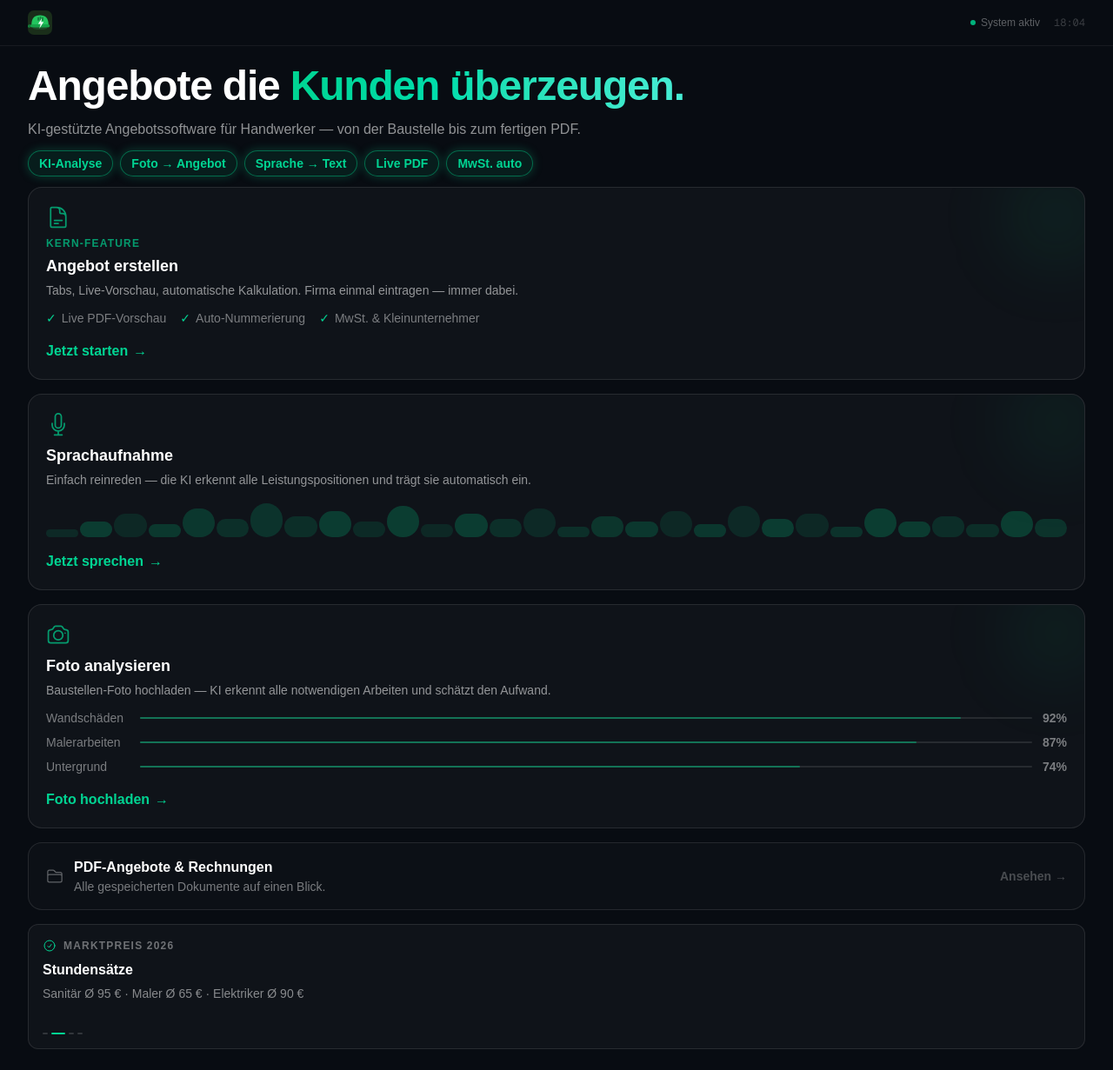
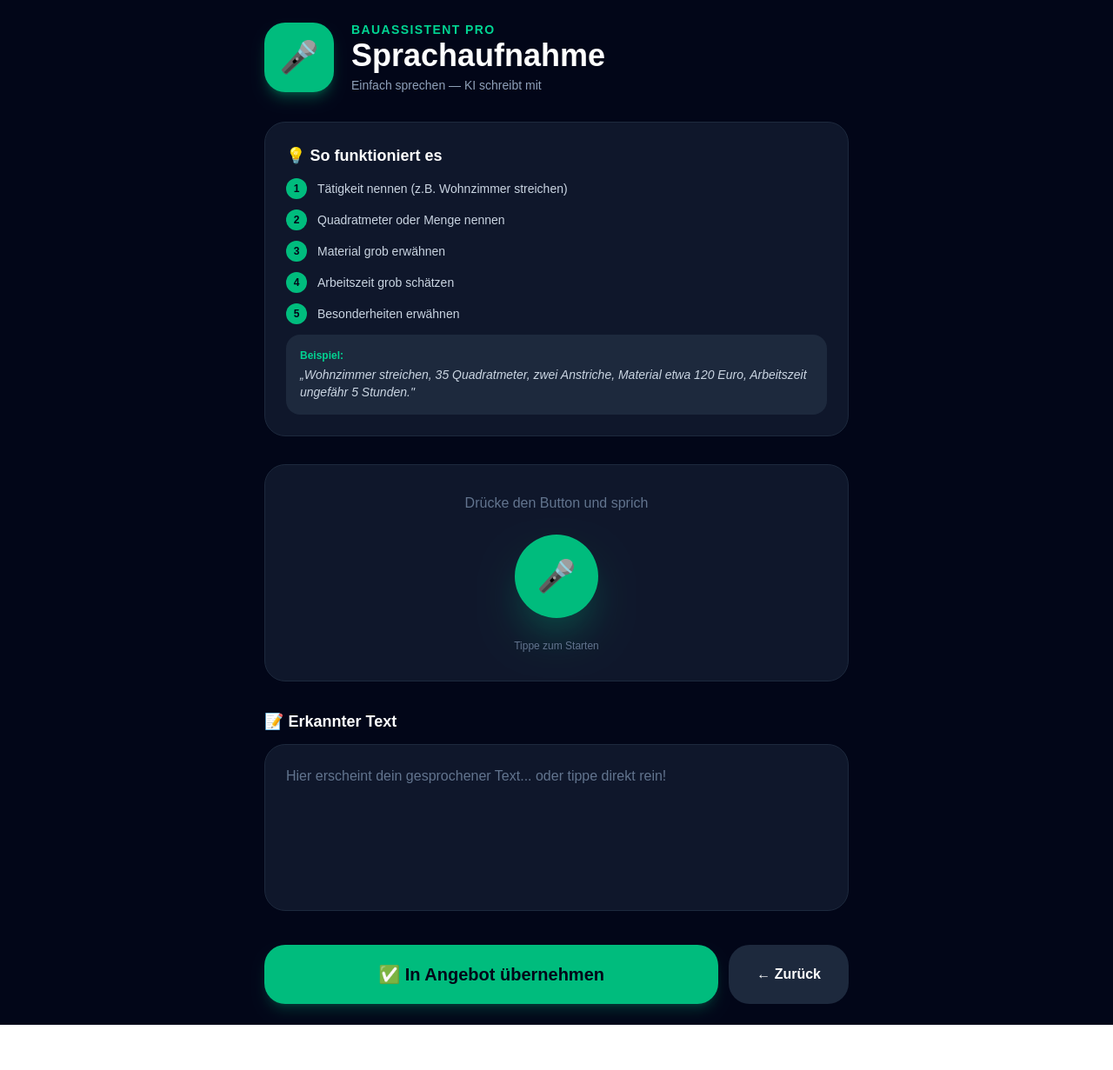
Before and after one commit to maikheidemann2012-commits/bauassistent-pro, a Next.js app: page /sprache in a window 1280 px wide. Shown: the whole page at 87% size. After the commit the page ends 1179 px from the top, so only its background shows below. Built offline with nearby package versions, Linux system fonts and the light colour scheme.

Commit message:
Sprache neue Version

```diff
--- a/app/sprache/page.tsx
+++ b/app/sprache/page.tsx
@@ -1,240 +1,238 @@
 "use client";
 
-import { useRouter } from "next/navigation";
-import { useEffect, useState } from "react";
+import { useState, useRef } from "react";
 
-function TippKachel() {
-  const tipps = [
-    {
-      icon: <svg viewBox="0 0 24 24" fill="none" stroke="currentColor" strokeWidth="1.5" className="h-4 w-4 text-emerald-400"><path strokeLinecap="round" strokeLinejoin="round" d="M12 6v6l4 2m6-2a10 10 0 11-20 0 10 10 0 0120 0z" /></svg>,
-      label: "Zeitersparnis", titel: "60 Sekunden",
-      text: "Von der Anfrage zum fertigen PDF — mit KI.",
-    },
-    {
-      icon: <svg viewBox="0 0 24 24" fill="none" stroke="currentColor" strokeWidth="1.5" className="h-4 w-4 text-emerald-400"><path strokeLinecap="round" strokeLinejoin="round" d="M9 12.75L11.25 15 15 9.75M21 12a9 9 0 11-18 0 9 9 0 0118 0z" /></svg>,
-      label: "Marktpreis 2026", titel: "Stundensätze",
-      text: "Sanitär Ø 95 € · Maler Ø 65 € · Elektriker Ø 90 €",
-    },
-    {
-      icon: <svg viewBox="0 0 24 24" fill="none" stroke="currentColor" strokeWidth="1.5" className="h-4 w-4 text-emerald-400"><path strokeLinecap="round" strokeLinejoin="round" d="M2.25 18.75a60.07 60.07 0 0115.797 2.101c.727.198 1.453-.342 1.453-1.096V18.75M3.75 4.5v.75A.75.75 0 013 6h-.75m0 0v-.375c0-.621.504-1.125 1.125-1.125H20.25M2.25 6v9m18-10.5v.75c0 .414.336.75.75.75h.75m-1.5-1.5h.375c.621 0 1.125.504 1.125 1.125v9.75c0 .621-.504 1.125-1.125 1.125h-.375m1.5-1.5H21a.75.75 0 00-.75.75v.75m0 0H3.75m0 0h-.375a1.125 1.125 0 01-1.125-1.125V15m1.5 1.5v-.75A.75.75 0 003 15h-.75" /></svg>,
-      label: "Kalkulation", titel: "Materialaufschlag",
-      text: "15–25% Aufschlag einrechnen — sonst bleibt Geld liegen.",
-    },
-    {
-      icon: <svg viewBox="0 0 24 24" fill="none" stroke="currentColor" strokeWidth="1.5" className="h-4 w-4 text-emerald-400"><path strokeLinecap="round" strokeLinejoin="round" d="M3.75 13.5l10.5-11.25L12 10.5h8.25L9.75 21.75 12 13.5H3.75z" /></svg>,
-      label: "Profi-Tipp", titel: "Anfahrt berechnen",
-      text: "Fahrzeit × Stundensatz ÷ 2 — nie wieder verschenken.",
-    },
-  ];
+export default function SprachePage() {
+  const [text, setText] = useState("");
+  const [aufnahme, setAufnahme] = useState(false);
+  const [laden, setLaden] = useState(false);
+  const [fehler, setFehler] = useState("");
+  const [aufnahmeZeit, setAufnahmeZeit] = useState(0);
+  const mediaRecorderRef = useRef<MediaRecorder | null>(null);
+  const chunksRef = useRef<Blob[]>([]);
+  const timerRef = useRef<any>(null);
+  const streamRef = useRef<MediaStream | null>(null);
 
-  const [index, setIndex] = useState(0);
-  const [sichtbar, setSichtbar] = useState(true);
+  async function aufnahmeStarten() {
+    setFehler("");
+    try {
+      const stream = await navigator.mediaDevices.getUserMedia({ audio: true });
+      streamRef.current = stream;
+      chunksRef.current = [];
 
-  useEffect(() => {
-    const t = setInterval(() => {
-      setSichtbar(false);
-      setTimeout(() => { setIndex((i) => (i + 1) % tipps.length); setSichtbar(true); }, 250);
-    }, 3500);
-    return () => clearInterval(t);
-  }, []);
+      const mediaRecorder = new MediaRecorder(stream);
+      mediaRecorderRef.current = mediaRecorder;
 
-  const tipp = tipps[index];
+      mediaRecorder.ondataavailable = (e) => {
+        if (e.data.size > 0) chunksRef.current.push(e.data);
+      };
+
+      mediaRecorder.onstop = async () => {
+        const blob = new Blob(chunksRef.current, { type: "audio/webm" });
+        await transkribieren(blob);
+        stream.getTracks().forEach((t) => t.stop());
+      };
+
+      mediaRecorder.start();
+      setAufnahme(true);
+      setAufnahmeZeit(0);
+      timerRef.current = setInterval(() => {
+        setAufnahmeZeit((prev) => prev + 1);
+      }, 1000);
+    } catch (err) {
+      setFehler("❌ Mikrofon konnte nicht gestartet werden! Bitte Zugriff erlauben.");
+    }
+  }
+
+  function aufnahmeStoppen() {
+    if (mediaRecorderRef.current && aufnahme) {
+      mediaRecorderRef.current.stop();
+      setAufnahme(false);
+      setLaden(true);
+      if (timerRef.current) clearInterval(timerRef.current);
+    }
+  }
+
+  async function transkribieren(blob: Blob) {
+    try {
+      // Audio zu Base64 konvertieren
+      const arrayBuffer = await blob.arrayBuffer();
+      const uint8Array = new Uint8Array(arrayBuffer);
+      let binary = "";
+      uint8Array.forEach((b) => (binary += String.fromCharCode(b)));
+      const base64 = btoa(binary);
+
+      // Zur Anthropic API schicken
+      const response = await fetch("/api/transkribieren", {
+        method: "POST",
+        headers: { "Content-Type": "application/json" },
+        body: JSON.stringify({ audio: base64 }),
+      });
+
+      const data = await response.json();
+      if (data.text) {
+        setText((prev) => prev ? prev + " " + data.text : data.text);
+      } else {
+        setFehler("⚠️ KI konnte nichts erkennen — bitte nochmal versuchen!");
+      }
+    } catch (err) {
+      setFehler("⚠️ Fehler bei der KI-Verarbeitung — bitte nochmal versuchen!");
+    } finally {
+      setLaden(false);
+    }
+  }
+
+  function textLoeschen() {
+    setText("");
+    setFehler("");
+    setAufnahmeZeit(0);
+  }
+
+  function angebotUebernehmen() {
+    if (!text.trim()) {
+      setFehler("⚠️ Bitte erst etwas sprechen oder eingeben!");
+      return;
+    }
+    const encoded = encodeURIComponent(text.trim());
+    window.location.href = `/angebot?sprachtext=${encoded}`;
+  }
+
+  function formatZeit(sek: number) {
+    const m = Math.floor(sek / 60).toString().padStart(2, "0");
+    const s = (sek % 60).toString().padStart(2, "0");
+    return `${m}:${s}`;
+  }
 
   return (
-    <div className="flex h-full flex-col justify-between rounded-xl border border-white/10 bg-white/[0.03] p-4">
-      <div style={{ opacity: sichtbar ? 1 : 0, transition: "opacity 0.25s ease" }}>
-        <div className="mb-2 flex items-center gap-2">
-          {tipp.icon}
-          <span className="text-xs font-bold uppercase tracking-widest text-white/40">{tipp.label}</span>
+    <main className="min-h-screen bg-slate-950 p-6 text-white">
+      <section className="mx-auto flex max-w-2xl flex-col gap-8">
+
+        {/* Header */}
+        <div className="flex items-center gap-5">
+          <div className="flex h-20 w-20 items-center justify-center rounded-3xl bg-emerald-500 text-4xl shadow-lg shadow-emerald-500/30">
+            🎤
           </div>
-        <p className="text-base font-black text-white">{tipp.titel}</p>
-        <p className="mt-1 text-sm leading-relaxed text-white/50">{tipp.text}</p>
-      </div>
-      <div className="mt-3 flex gap-1">
-        {tipps.map((_, i) => (
-          <button key={i} onClick={() => setIndex(i)}
-            className={`h-0.5 rounded-full transition-all ${i === index ? "w-4 bg-emerald-400" : "w-1.5 bg-white/15"}`}
-          />
-        ))}
-      </div>
-    </div>
-  );
-}
-
-export default function Home() {
-  const router = useRouter();
-  const [uhrzeit, setUhrzeit] = useState("");
-
-  useEffect(() => {
-    function update() {
-      setUhrzeit(new Date().toLocaleTimeString("de-DE", { hour: "2-digit", minute: "2-digit" }));
-    }
-    update();
-    const interval = setInterval(update, 1000);
-    return () => clearInterval(interval);
-  }, []);
-
-  return (
-    <main className="min-h-screen bg-[#080c12] text-white flex flex-col">
-
-      {/* Topbar */}
-      <div className="shrink-0 border-b border-white/[0.06] px-4 md:px-8 py-3">
-        <div className="flex items-center justify-between">
-          <img src="/icon-only.svg" alt="BauAssistent Pro" className="h-7 w-7" />
-          <div className="flex items-center gap-4">
-            <div className="flex items-center gap-1.5">
-              <span className="h-1.5 w-1.5 animate-pulse rounded-full bg-emerald-400" />
-              <span className="text-xs text-white/35">System aktiv</span>
-            </div>
-            <span className="font-mono text-xs text-white/20">{uhrzeit}</span>
-          </div>
+          <div>
+            <p className="text-sm font-bold text-emerald-400 tracking-widest uppercase">BauAssistent Pro</p>
+            <h1 className="text-4xl font-black">Sprachaufnahme</h1>
+            <p className="text-slate-400 text-sm mt-1">Einfach sprechen — KI schreibt mit</p>
           </div>
         </div>
 
-      {/* Hero */}
-      <div className="shrink-0 px-4 md:px-8 pt-4 pb-3">
-        <h1 className="text-3xl md:text-5xl font-black leading-tight tracking-tight">
-          Angebote die{" "}
-          <span className="bg-gradient-to-r from-emerald-400 to-teal-300 bg-clip-text text-transparent">
-            Kunden überzeugen.
-          </span>
-        </h1>
-        <p className="mt-2 text-sm md:text-base text-white/55">
-          KI-gestützte Angebotssoftware für Handwerker — von der Baustelle bis zum fertigen PDF.
-        </p>
-
-        {/* Pills */}
-        <div className="mt-3 flex flex-wrap gap-2">
-          {["KI-Analyse", "Foto → Angebot", "Sprache → Text", "Live PDF", "MwSt. auto"].map((f) => (
-            <span
-              key={f}
-              className="rounded-full border border-emerald-500/50 bg-emerald-500/10 px-3 py-1 text-xs md:text-sm font-semibold text-emerald-400 shadow-[0_0_12px_rgba(16,185,129,0.3)]"
-            >
-              {f}
-            </span>
+        {/* Anleitung */}
+        <div className="rounded-3xl border border-slate-800 bg-slate-900 p-6 space-y-3">
+          <h2 className="text-lg font-black text-white">💡 So funktioniert es</h2>
+          {[
+            "Tätigkeit nennen (z.B. Wohnzimmer streichen)",
+            "Quadratmeter oder Menge nennen",
+            "Material grob erwähnen",
+            "Arbeitszeit grob schätzen",
+            "Besonderheiten erwähnen",
+          ].map((tip, i) => (
+            <div key={i} className="flex items-center gap-3">
+              <span className="flex h-6 w-6 items-center justify-center rounded-full bg-emerald-500 text-xs font-black text-slate-950">{i + 1}</span>
+              <span className="text-slate-300 text-sm">{tip}</span>
+            </div>
           ))}
+          <div className="mt-3 rounded-2xl bg-slate-800 p-4">
+            <p className="text-xs text-emerald-400 font-bold mb-1">Beispiel:</p>
+            <p className="text-slate-300 text-sm italic">„Wohnzimmer streichen, 35 Quadratmeter, zwei Anstriche, Material etwa 120 Euro, Arbeitszeit ungefähr 5 Stunden."</p>
           </div>
         </div>
 
-      {/* Kacheln */}
-      <div className="flex-1 px-4 md:px-8 pb-6">
-        <div className="flex flex-col gap-4">
+        {/* Visualizer */}
+        <div className="rounded-3xl border border-slate-800 bg-slate-900 p-8 flex flex-col items-center gap-6">
 
-          {/* Angebot erstellen */}
-          <div
-            onClick={() => router.push("/angebot")}
-            className="group relative cursor-pointer overflow-hidden rounded-2xl border border-white/10 bg-white/[0.03] p-5 transition-all hover:border-emerald-500/30 hover:bg-white/[0.06]"
-          >
-            <div className="pointer-events-none absolute -right-6 -top-6 h-28 w-28 rounded-full bg-emerald-500/10 blur-2xl" />
-            <div className="relative">
-              <svg viewBox="0 0 24 24" fill="none" stroke="currentColor" strokeWidth="1.5" className="h-7 w-7 text-emerald-400/70">
-                <path strokeLinecap="round" strokeLinejoin="round" d="M19.5 14.25v-2.625a3.375 3.375 0 00-3.375-3.375h-1.5A1.125 1.125 0 0113.5 7.125v-1.5a3.375 3.375 0 00-3.375-3.375H8.25m0 12.75h7.5m-7.5 3H12M10.5 2.25H5.625c-.621 0-1.125.504-1.125 1.125v17.25c0 .621.504 1.125 1.125 1.125h12.75c.621 0 1.125-.504 1.125-1.125V11.25a9 9 0 00-9-9z" />
-              </svg>
-              <span className="mt-2 block text-xs font-bold uppercase tracking-widest text-emerald-400/70">Kern-Feature</span>
-              <h2 className="mt-1 text-lg font-black">Angebot erstellen</h2>
-              <p className="mt-1 text-sm text-white/55">
-                Tabs, Live-Vorschau, automatische Kalkulation. Firma einmal eintragen — immer dabei.
-              </p>
-              <div className="mt-3 flex flex-wrap gap-x-4 gap-y-1">
-                {["Live PDF-Vorschau", "Auto-Nummerierung", "MwSt. & Kleinunternehmer"].map((f) => (
-                  <div key={f} className="flex items-center gap-1.5 text-sm text-white/45">
-                    <span className="text-emerald-400">✓</span> {f}
+          {/* Status */}
+          <div className="text-center">
+            {laden ? (
+              <div className="space-y-2">
+                <div className="flex items-center justify-center gap-2">
+                  <span className="h-3 w-3 rounded-full bg-emerald-500 animate-pulse"/>
+                  <span className="font-black text-emerald-400">KI verarbeitet...</span>
                 </div>
-                ))}
+                <p className="text-slate-400 text-sm">Bitte warten</p>
               </div>
-              <div className="mt-4 flex items-center gap-1.5 text-base font-bold text-emerald-400">
-                Jetzt starten <span className="transition-transform group-hover:translate-x-1.5">→</span>
+            ) : aufnahme ? (
+              <div className="space-y-1">
+                <div className="flex items-center justify-center gap-2">
+                  <span className="h-3 w-3 rounded-full bg-red-500 animate-pulse"/>
+                  <span className="font-black text-red-400">AUFNAHME LÄUFT</span>
                 </div>
+                <p className="text-slate-400 text-sm font-mono">{formatZeit(aufnahmeZeit)}</p>
               </div>
+            ) : text ? (
+              <p className="text-emerald-400 font-bold">✅ Aufnahme bereit</p>
+            ) : (
+              <p className="text-slate-500">Drücke den Button und sprich</p>
+            )}
           </div>
 
-          {/* Sprachaufnahme */}
-          <div
-            onClick={() => router.push("/sprache")}
-            className="group relative cursor-pointer overflow-hidden rounded-2xl border border-white/10 bg-white/[0.03] p-5 transition-all hover:border-emerald-500/20 hover:bg-white/[0.06]"
+          {/* Aufnahme Button */}
+          <button
+            onClick={aufnahme ? aufnahmeStoppen : aufnahmeStarten}
+            disabled={laden}
+            className={`flex h-24 w-24 items-center justify-center rounded-full text-4xl font-black shadow-2xl transition-all duration-200 active:scale-95 ${
+              laden
+                ? "bg-slate-700 cursor-wait"
+                : aufnahme
+                ? "bg-red-500 shadow-red-500/40 animate-pulse scale-110"
+                : "bg-emerald-500 shadow-emerald-500/40 hover:scale-105"
+            }`}
           >
-            <div className="pointer-events-none absolute -right-6 -top-6 h-28 w-28 rounded-full bg-emerald-500/8 blur-2xl" />
-            <div className="relative">
-              <svg viewBox="0 0 24 24" fill="none" stroke="currentColor" strokeWidth="1.5" className="h-7 w-7 text-emerald-400/70">
-                <path strokeLinecap="round" strokeLinejoin="round" d="M12 18.75a6 6 0 006-6v-1.5m-6 7.5a6 6 0 01-6-6v-1.5m6 7.5v3.75m-3.75 0h7.5M12 15.75a3 3 0 01-3-3V4.5a3 3 0 116 0v8.25a3 3 0 01-3 3z" />
-              </svg>
-              <h2 className="mt-2 text-lg font-black">Sprachaufnahme</h2>
-              <p className="mt-1 text-sm text-white/55">
-                Einfach reinreden — die KI erkennt alle Leistungspositionen und trägt sie automatisch ein.
+            {laden ? "⏳" : aufnahme ? "⏹" : "🎤"}
+          </button>
+
+          <p className="text-xs text-slate-500">
+            {laden ? "KI analysiert deine Sprache..." : aufnahme ? "Tippe zum Stoppen" : "Tippe zum Starten"}
           </p>
-              <div className="mt-4 flex items-end gap-0.5 h-10 w-full">
-                {[3,6,9,5,11,7,13,8,10,6,12,5,9,7,11,4,8,6,10,5,12,7,9,4,11,6,8,5,10,7].map((h, i) => (
-                  <div
-                    key={i}
-                    className="flex-1 rounded-full bg-emerald-500/25"
-                    style={{ height: `${h * 3}px`, animation: `pulse 1.${i % 5}s ease-in-out infinite alternate`, animationDelay: `${i * 0.06}s` }}
-                  />
-                ))}
-              </div>
-              <div className="mt-4 flex items-center gap-1.5 text-base font-bold text-emerald-400">
-                Jetzt sprechen <span className="transition-transform group-hover:translate-x-1.5">→</span>
-              </div>
-            </div>
         </div>
 
-          {/* Foto analysieren */}
-          <div
-            onClick={() => router.push("/foto")}
-            className="group relative cursor-pointer overflow-hidden rounded-2xl border border-white/10 bg-white/[0.03] p-5 transition-all hover:border-emerald-500/20 hover:bg-white/[0.06]"
-          >
-            <div className="pointer-events-none absolute -right-6 -top-6 h-28 w-28 rounded-full bg-emerald-500/8 blur-2xl" />
-            <div className="relative">
-              <svg viewBox="0 0 24 24" fill="none" stroke="currentColor" strokeWidth="1.5" className="h-7 w-7 text-emerald-400/70">
-                <path strokeLinecap="round" strokeLinejoin="round" d="M6.827 6.175A2.31 2.31 0 015.186 7.23c-.38.054-.757.112-1.134.175C2.999 7.58 2.25 8.507 2.25 9.574V18a2.25 2.25 0 002.25 2.25h15A2.25 2.25 0 0021.75 18V9.574c0-1.067-.75-1.994-1.802-2.169a47.865 47.865 0 00-1.134-.175 2.31 2.31 0 01-1.64-1.055l-.822-1.316a2.192 2.192 0 00-1.736-1.039 48.774 48.774 0 00-5.232 0 2.192 2.192 0 00-1.736 1.039l-.821 1.316z" />
-                <path strokeLinecap="round" strokeLinejoin="round" d="M16.5 12.75a4.5 4.5 0 11-9 0 4.5 4.5 0 019 0zM18.75 10.5h.008v.008h-.008V10.5z" />
-              </svg>
-              <h2 className="mt-2 text-lg font-black">Foto analysieren</h2>
-              <p className="mt-1 text-sm text-white/55">
-                Baustellen-Foto hochladen — KI erkennt alle notwendigen Arbeiten und schätzt den Aufwand.
-              </p>
-              <div className="mt-3 space-y-2">
-                {[["Wandschäden", 92], ["Malerarbeiten", 87], ["Untergrund", 74]].map(([l, p]) => (
-                  <div key={l} className="flex items-center gap-3">
-                    <span className="w-24 text-sm text-white/45">{l}</span>
-                    <div className="h-0.5 flex-1 rounded-full bg-white/10">
-                      <div className="h-0.5 rounded-full bg-emerald-500/50" style={{ width: `${p}%` }} />
+        {/* Fehler */}
+        {fehler && (
+          <div className="rounded-2xl border border-red-500/30 bg-red-500/10 p-4">
+            <p className="text-red-400">{fehler}</p>
           </div>
-                    <span className="text-sm font-semibold text-white/45">{p}%</span>
+        )}
+
+        {/* Textfeld */}
+        <div className="space-y-3">
+          <div className="flex items-center justify-between">
+            <h2 className="text-lg font-black">📝 Erkannter Text</h2>
+            {text && (
+              <button onClick={textLoeschen} className="text-xs text-red-400 hover:text-red-300 transition">
+                🗑 Löschen
+              </button>
+            )}
           </div>
-                ))}
-              </div>
-              <div className="mt-4 flex items-center gap-1.5 text-base font-bold text-emerald-400">
-                Foto hochladen <span className="transition-transform group-hover:translate-x-1.5">→</span>
-              </div>
-            </div>
+          <textarea
+            className="w-full rounded-3xl bg-slate-900 border border-slate-800 p-6 text-white placeholder:text-slate-500 outline-none focus:ring-2 focus:ring-emerald-500 transition resize-none h-48"
+            placeholder="Hier erscheint dein gesprochener Text... oder tippe direkt rein!"
+            value={text}
+            onChange={(e) => setText(e.target.value)}
+          />
+          {text && (
+            <p className="text-xs text-slate-500 text-right">{text.split(" ").filter(Boolean).length} Wörter</p>
+          )}
         </div>
 
-          {/* PDF-Angebote */}
-          <div
-            onClick={() => router.push("/angebote")}
-            className="group cursor-pointer rounded-2xl border border-white/10 bg-white/[0.02] px-5 py-4 transition-all hover:border-white/15 hover:bg-white/[0.04]"
+        {/* Buttons */}
+        <div className="flex flex-wrap gap-3">
+          <button
+            onClick={angebotUebernehmen}
+            className="flex-1 rounded-3xl bg-emerald-500 p-5 text-xl font-black text-slate-950 hover:bg-emerald-400 transition hover:scale-105 shadow-lg shadow-emerald-500/20"
           >
-            <div className="flex items-center justify-between">
-              <div className="flex items-center gap-3">
-                <svg viewBox="0 0 24 24" fill="none" stroke="currentColor" strokeWidth="1.5" className="h-5 w-5 shrink-0 text-white/35">
-                  <path strokeLinecap="round" strokeLinejoin="round" d="M2.25 12.75V12A2.25 2.25 0 014.5 9.75h15A2.25 2.25 0 0121.75 12v.75m-8.69-6.44l-2.12-2.12a1.5 1.5 0 00-1.061-.44H4.5A2.25 2.25 0 002.25 6v12a2.25 2.25 0 002.25 2.25h15A2.25 2.25 0 0021.75 18V9a2.25 2.25 0 00-2.25-2.25h-5.379a1.5 1.5 0 01-1.06-.44z" />
-                </svg>
-                <div>
-                  <h3 className="text-base font-black">PDF-Angebote & Rechnungen</h3>
-                  <p className="text-sm text-white/45">Alle gespeicherten Dokumente auf einen Blick.</p>
-                </div>
-              </div>
-              <span className="text-sm font-bold text-white/25 transition group-hover:text-white/55">Ansehen →</span>
-            </div>
+            ✅ In Angebot übernehmen
+          </button>
+          <button
+            onClick={() => window.location.href = "/"}
+            className="rounded-3xl bg-slate-800 px-8 p-5 font-bold hover:bg-slate-700 transition"
+          >
+            ← Zurück
+          </button>
         </div>
 
-          {/* Tipp Kachel */}
-          <div className="h-36">
-            <TippKachel />
-          </div>
-
-        </div>
-      </div>
+      </section>
     </main>
   );
 }
```
Lines whose indentation alone changed are shown as unchanged.
